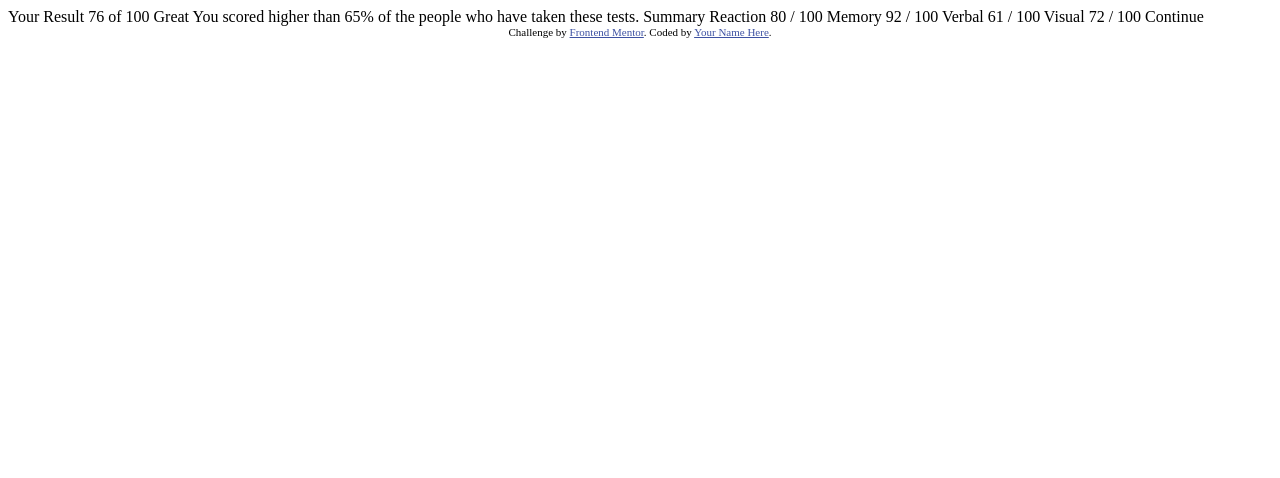
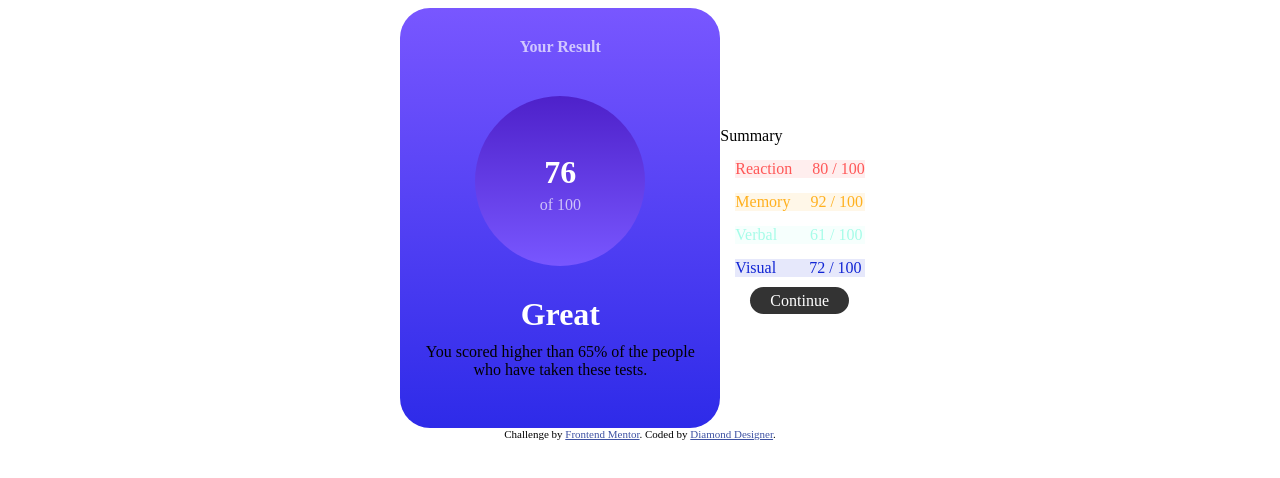
Before and after one commit to DiamondDesigner/Result-Summary-Component, a plain HTML site: page index.html in a window 1280 px wide. Drawn offline with Linux system fonts and the light colour scheme; a web font is replaced by a local one.

Commit message:
half completion

```diff
--- a/index.html
+++ b/index.html
@@ -1,47 +1,91 @@
 <!DOCTYPE html>
 <html lang="en">
+
 <head>
   <meta charset="UTF-8">
-  <meta name="viewport" content="width=device-width, initial-scale=1.0"> <!-- displays site properly based on user's device -->
+  <meta name="viewport" content="width=device-width, initial-scale=1.0">
+  <!-- displays site properly based on user's device -->
 
   <link rel="icon" type="image/png" sizes="32x32" href="./assets/images/favicon-32x32.png">
+  <link rel="stylesheet" href="styles.css">
+  <link rel="stylesheet" href="https://fonts.google.com/specimen/Hanken+Grotesk">
+  <link rel="stylesheet" href="left-side.css">
+  <link rel="stylesheet" href="right-side.css">
 
   <title>Frontend Mentor | Results summary component</title>
 
-  <!-- Feel free to remove these styles or customise in your own stylesheet 👍 -->
   <style>
-    .attribution { font-size: 11px; text-align: center; }
-    .attribution a { color: hsl(228, 45%, 44%); }
+    .attribution {
+      font-size: 11px;
+      text-align: center;
+    }
+
+    .attribution a {
+      color: hsl(228, 45%, 44%);
+    }
   </style>
 </head>
+
 <body>
 
-  Your Result
-  76
-  of 100
+  <div class="container">
 
-  Great
-  You scored higher than 65% of the people who have taken these tests.
+    <div class="left-side">
 
-  Summary
+      <span class="result-title">Your Result</span>
 
-  Reaction
-  80 / 100
+      <div class="total-score">
 
-  Memory
-  92 / 100
+        <h1 class="score">76</h1>
 
-  Verbal
-  61 / 100
+        <span class="of-100">of 100</span>
 
-  Visual
-  72 / 100
+      </div>
 
-  Continue
+      <div>
 
+        <h1 class="great">Great</h1>
+
+        <span class="you-scored-higher">You scored higher than 65% of the people who have taken these tests.</span>
+
+      </div>
+
+    </div>
+
+    <div class="righ-side">
+
+      <span class="summary">Summary</span>
+
+      <div class="reaction">
+        <span class="subject-container">Reaction</span>
+        <span class="score-container">80 / 100</span>
+      </div>
+
+      <div class="memory">
+        <span class="subject-container">Memory</span>
+        <span class="score-container">92 / 100</span>
+      </div>
+
+      <div class="verbal">
+        <span class="subject-container-two">Verbal</span>
+        <span class="score-container">61 / 100</span>
+      </div>
+
+      <div class="visual">
+        <span class="subject-container-two">Visual</span>
+        <span class="score-container">72 / 100</span>
+      </div>
+
+      <span class="continue">
+        Continue
+      </span>
+
+    </div>
+  </div>
   <div class="attribution">
     Challenge by <a href="https://www.frontendmentor.io?ref=challenge" target="_blank">Frontend Mentor</a>.
-    Coded by <a href="#">Your Name Here</a>.
+    Coded by <a href="#">Diamond Designer</a>.
   </div>
 </body>
+
 </html>
--- /dev/null
+++ b/left-side.css
@@ -0,0 +1,61 @@
+/*Left Side of the component*/
+
+.left-side {
+    display: flex;
+    flex-direction: column;
+    align-items: center;
+    text-align: center;
+    background-image: linear-gradient(hsl(252, 100%, 67%), hsl(241, 81%, 54%));
+    padding-top: 10px;
+    padding-bottom: 10px;
+    padding-left: 10px;
+    padding-right: 10px;
+    width: 300px;
+    height: 400px;
+    border: 0px solid;
+    border-radius: 30px;
+
+}
+
+.result-title {
+    margin: 20px;
+    font-family: Anton;
+    font-weight: 700;
+    color: rgba(255, 255, 255, 0.678);
+}
+
+.total-score {
+    background-image: linear-gradient(hsla(256, 72%, 46%, 1), hsl(252, 100%, 67%));
+    padding: 10px;
+    width: 150px;
+    height: 150px;
+    border-radius: 50%;
+    display: flex;
+    flex-direction: column;
+    text-align: center;
+    align-items: center;
+    justify-content: center;
+    margin: 20px;
+}
+
+.score {
+font-family: Hanken Grotesk;
+color: white;
+margin: 5px;
+}
+
+.of-100 {
+ color: rgba(255, 255, 255, 0.678);
+}
+
+.great {
+    font-family: bold;
+    margin: 10px;
+    color: white;
+}
+
+.you-scored-higher {
+    display: flex;
+    text-align: center;
+    color: rgba(255, 255, 255, 0.687w);
+}
--- /dev/null
+++ b/right-side.css
@@ -0,0 +1,62 @@
+/*Right Side of the component*/
+.right-side{
+    display: flex;
+    flex-direction: column;
+}
+
+.reaction {
+    display: flex;
+    flex-direction: row;
+    margin: 15px;
+    color: hsl(0, 100%, 67%);
+    background-color: hsl(0, 100%, 67%, 0.1);
+}
+
+.memory {
+    display: flex;
+    flex-direction: row;
+    margin: 15px;
+    color: hsl(39, 100%, 56%);
+    background-color: hsl(39, 100%, 56%, 0.1);
+}
+
+.verbal {
+    display: flex;
+    flex-direction: row;
+    margin: 15px;
+    color: hsl(166, 94%, 82%);
+    background-color: hsl(166, 94%, 82%, 0.1);
+}
+
+.visual {
+    display: flex;
+    flex-direction: row;
+    margin: 15px;
+    color: hsl(234, 85%, 45%);
+    background-color: hsl(234, 85%, 45%, 0.1);
+}
+
+.subject-container {
+    margin-left: 0px;
+    margin-right: 20px;
+}
+
+.subject-container-two {
+    margin-left: 0px;
+    margin-right: 33px;
+}
+
+.score-container {
+    margin-right: 0px;
+}
+
+.continue {
+    color: white;
+    background-color: rgb(51, 51, 51);
+    margin-left: 30px;
+    padding-left: 20px;
+    padding-right: 20px;
+    padding-top: 5px;
+    padding-bottom: 5px;
+    border-radius: 30px;
+}
--- /dev/null
+++ b/styles.css
@@ -0,0 +1,17 @@
+/*After seeing the large size of the css file i decided to divide it into three parts to make it more organized*/
+body {
+    display: flex;
+    align-items: center;
+    justify-content: center;
+    align-content: center;
+    flex-direction: column;
+}
+
+
+.container {
+    display: flex;
+    justify-content: center;
+    align-items: center;
+    flex-direction: row;
+
+}
```
Also changed, not shown: assets/fonts/Anton-Regular.ttf (added).
